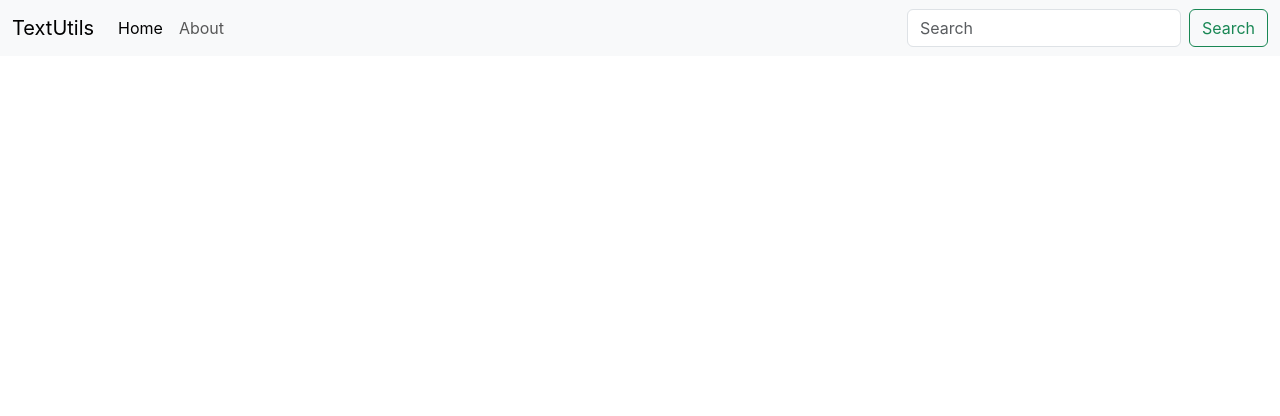
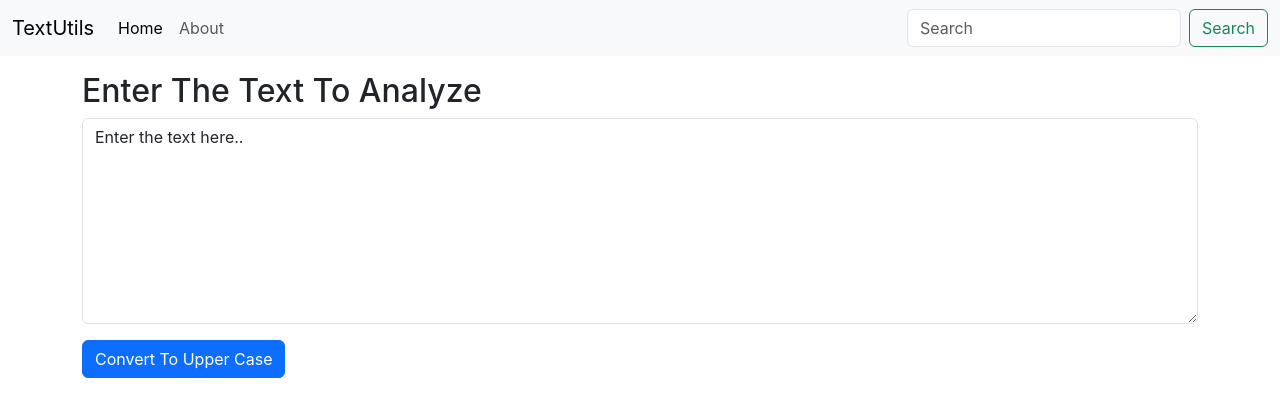
Before and after one commit to praveen199/React-Js, a React (Create React App) app in the folder my-first-app/: page / in a window 1280 px wide. Shown: the top 416 px of the page. Built offline with nearby package versions, Linux system fonts and the light colour scheme.

Commit message:
7.Understanding State _ Handling Events in React

```diff
--- a/my-first-app/src/App.js
+++ b/my-first-app/src/App.js
@@ -1,6 +1,7 @@
 import logo from './logo.svg';
 import './App.css';
 import Navbar from './components/Navbar';
+import TextForm from './components/TextForm';
 
 function App() {
   return (
@@ -8,6 +9,9 @@
       {/* <Navbar title = "TextUtils" aboutText = "About TextUtils"/> */}
       {/* <Navbar/> */}
       <Navbar title = "TextUtils"/>
+      <div className="container my-3">
+        <TextForm heading="Enter The Text To Analyze" />
+      </div>
     </>
   );
 }
--- /dev/null
+++ b/my-first-app/src/components/TextForm.js
@@ -0,0 +1,27 @@
+import React, { useState } from 'react'
+
+export default function TextForm(props) {
+
+    const handleUpClick = () => {
+        console.log("Uppercase was clicked.." + text);
+        let newText = text.toUpperCase();
+        setText(newText);
+    }
+
+    const handleOnChange = (event) => {
+        console.log("On changes");
+        setText(event.target.value);
+    }
+
+    const [text, setText] = useState("Enter the text here..");
+
+    return (
+        <div>
+            <h2>{props.heading}</h2>
+            <div className="mb-3">
+                <textarea className="form-control" id="myBox" rows="8" value={text} onChange={handleOnChange} />
+            </div>
+            <button type="button" className="btn btn-primary" onClick={handleUpClick}>Convert To Upper Case</button>
+        </div>
+    )
+}
```
Also changed, not shown: 1 other file (tests, documents, lock files or other folders).
